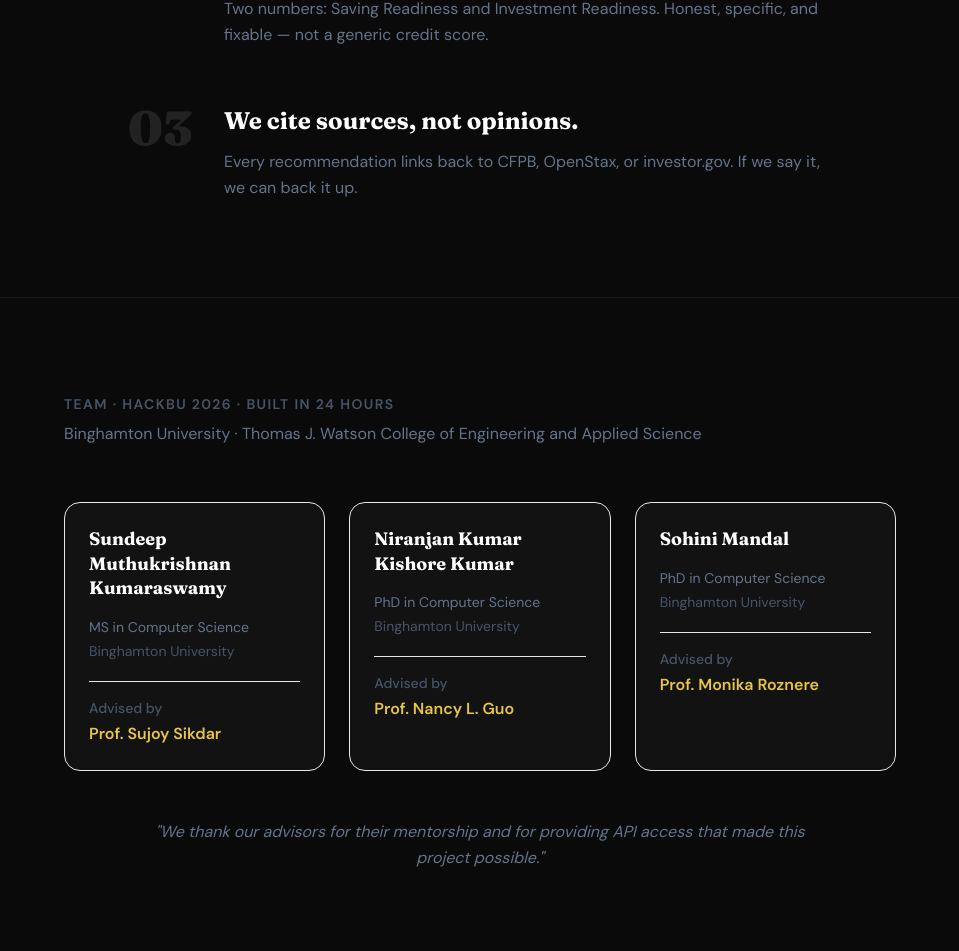
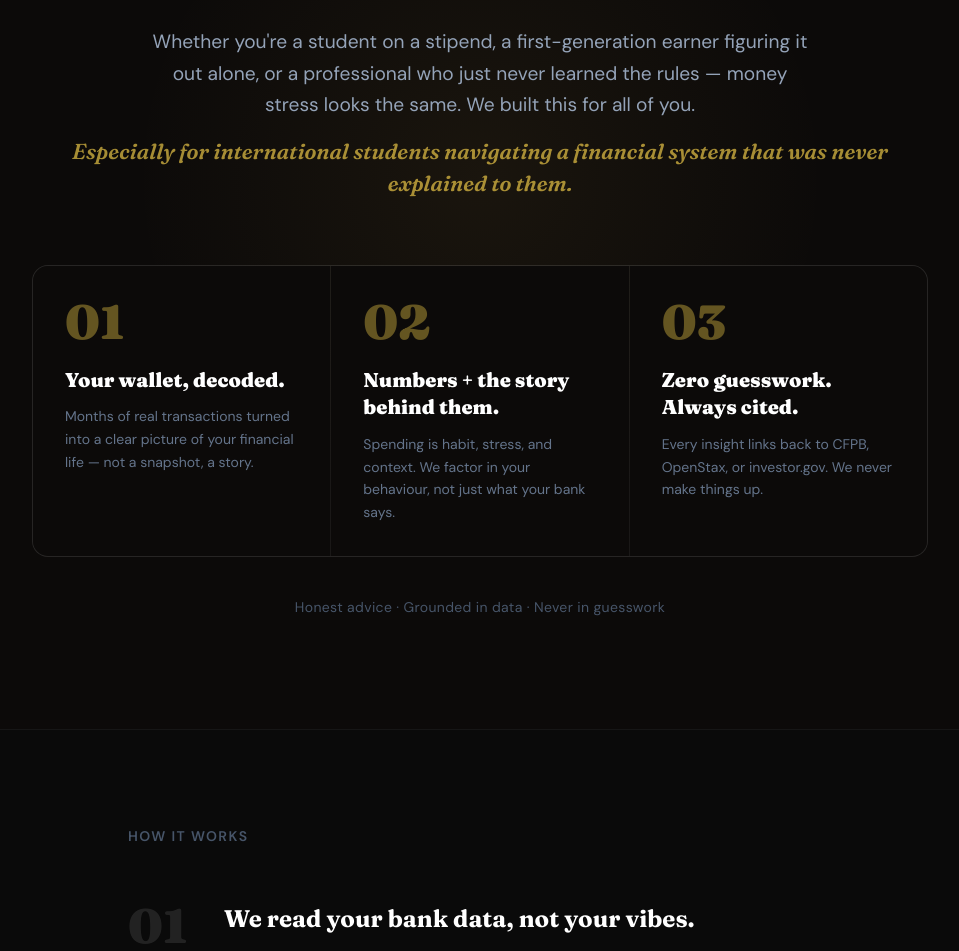
Before and after one commit to Sundeep-m-k/Finsightai, a React (Vite) app in the folder frontend/: page / in a window 1280 px wide. Shown: the part 1320-2271 px from the top of the page, without its empty margins (160-1119 px from the left). Built offline with nearby package versions, Linux system fonts and the light colour scheme; no server answers.

Commit message:
Updating the frontend

```diff
--- a/frontend/src/components/common/Loader.tsx
+++ b/frontend/src/components/common/Loader.tsx
@@ -1,7 +1,10 @@
 export function Loader() {
   return (
-    <div className="flex items-center justify-center py-12" role="status">
-      <div className="h-10 w-10 animate-spin rounded-full border-2 border-indigo-600 border-t-transparent" />
+    <div className="flex flex-col items-center justify-center py-16 gap-4" role="status">
+      <div className="h-10 w-10 animate-spin rounded-full border-2 border-stone-200 border-t-stone-700 dark:border-white/15 dark:border-t-white" />
+      <span className="text-sm text-stone-400 dark:text-slate-600 font-medium">
+        Calculating…
+      </span>
       <span className="sr-only">Loading…</span>
     </div>
   );
--- a/frontend/src/pages/DashboardPage.tsx
+++ b/frontend/src/pages/DashboardPage.tsx
@@ -138,7 +138,7 @@ export function DashboardPage() {
     <div className="space-y-8">
 
       {/* ── Header ─────────────────────────────────────────────────────────── */}
-      <div className="flex items-start justify-between gap-4">
+      <div className="flex items-start justify-between gap-4 animate-fade-up">
         <div>
           <h1 className={`font-display font-black text-3xl leading-tight ${c(isLight, 'text-stone-900', 'text-white')}`}>
             Your Financial Plan
@@ -162,7 +162,7 @@ export function DashboardPage() {
       </div>
 
       {/* ── Readiness scores ───────────────────────────────────────────────── */}
-      <div className="grid gap-4 sm:grid-cols-2">
+      <div className="grid gap-4 sm:grid-cols-2 animate-fade-up" style={{ animationDelay: '0.08s' }}>
         <ScoreCard
           label="Saving Readiness"
           icon={PiggyBank}
@@ -183,9 +183,9 @@ export function DashboardPage() {
 
       {/* ── AI Narrative ───────────────────────────────────────────────────── */}
       {data.narrative && (
-        <div className={`rounded-2xl border p-5 ${
+        <div className={`rounded-2xl border p-5 animate-fade-up ${
           c(isLight, 'border-stone-200 bg-stone-50', 'border-white/8 bg-white/[0.03]')
-        }`}>
+        }`} style={{ animationDelay: '0.14s' }}>
           <p className={`text-base font-display font-semibold italic leading-relaxed ${
             c(isLight, 'text-stone-700', 'text-slate-300')
           }`}>
@@ -195,7 +195,7 @@ export function DashboardPage() {
       )}
 
       {/* ── Insights ───────────────────────────────────────────────────────── */}
-      <div>
+      <div className="animate-fade-up" style={{ animationDelay: '0.20s' }}>
         <SectionHeading text="Personalised Insights" isLight={isLight} />
         <div className="space-y-3">
           {data.insights.map((insight, i) => (
--- a/frontend/src/pages/GapRevealPage.tsx
+++ b/frontend/src/pages/GapRevealPage.tsx
@@ -128,8 +128,8 @@ function GapRow({ row, visible, index, isLight }: { row: GapRowData; visible: bo
 
   return (
     <div
-      className={`transition-all duration-500 ${visible ? 'animate-row-reveal opacity-100' : 'opacity-0'}`}
-      style={{ animationDelay: `${index * 0.4}s`, animationFillMode: 'both' }}
+      className={visible ? 'animate-fade-up' : 'invisible'}
+      style={{ animationDelay: `${index * 0.35}s`, animationFillMode: 'both' }}
     >
       <div className={`rounded-2xl border p-5 ${cv(isLight, 'bg-white border-stone-200', 'bg-white/[0.03] border-white/8')}`}>
         {/* Header */}
@@ -200,18 +200,14 @@ export function GapRevealPage() {
   const isRealData = derived !== null;
 
   const [visibleCount, setVisibleCount] = useState(0);
-  const [showSummary, setShowSummary]   = useState(false);
-  const [headingVisible, setHeadingVisible] = useState(false);
 
-  const totalRate  = useCountUp(SUMMARY.actualRate * 10,  800, 400, headingVisible);
-  const statedRate = useCountUp(SUMMARY.statedRate * 10,  800, 600, headingVisible);
+  const totalRate  = useCountUp(SUMMARY.actualRate * 10, 800, 400, true);
+  const statedRate = useCountUp(SUMMARY.statedRate * 10, 800, 600, true);
 
   useEffect(() => {
-    setTimeout(() => setHeadingVisible(true), 200);
     GAP_DATA.forEach((_, i) => {
-      setTimeout(() => setVisibleCount(i + 1), i * 400 + 800);
+      setTimeout(() => setVisibleCount(i + 1), i * 350 + 500);
     });
-    setTimeout(() => setShowSummary(true), GAP_DATA.length * 400 + 1200);
   }, [GAP_DATA.length]);
 
   return (
@@ -241,7 +237,7 @@ export function GapRevealPage() {
       <div className="max-w-5xl mx-auto w-full px-6 xl:px-8 py-10">
 
         {/* ── Heading ──────────────────────────────────────────────────────── */}
-        <div className={`mb-8 transition-all duration-700 ${headingVisible ? 'opacity-100 translate-y-0' : 'opacity-0 translate-y-6'}`}>
+        <div className="mb-8 animate-fade-up">
           <div className={`inline-flex items-center gap-2 px-3 py-1.5 rounded-full border text-xs font-semibold mb-5 ${
             cv(isLight, 'bg-red-50 border-red-200 text-red-500', 'bg-red-500/10 border-red-500/20 text-red-400')
           }`}>
@@ -306,8 +302,8 @@ export function GapRevealPage() {
             ))}
           </div>
 
-          {/* Summary + CTA (sticky on desktop) */}
-          <div className={`transition-all duration-700 ${showSummary ? 'opacity-100 translate-y-0' : 'opacity-0 translate-y-8'}`}>
+          {/* Summary + CTA */}
+          <div className="animate-fade-up" style={{ animationDelay: '0.3s' }}>
             <h2 className={`font-display font-black text-xl mb-4 ${cv(isLight, 'text-stone-900', 'text-white')}`}>
               What this means
             </h2>
--- a/frontend/src/pages/LandingPage.tsx
+++ b/frontend/src/pages/LandingPage.tsx
@@ -183,6 +183,93 @@ export function LandingPage() {
         </div>
       </section>
 
+      {/* ── Manifesto ─────────────────────────────────────────────────────────── */}
+      <section className="relative overflow-hidden bg-stone-950 px-8 py-28">
+
+        {/* Ambient gold glow */}
+        <div className="absolute inset-0 pointer-events-none" aria-hidden>
+          <div
+            className="absolute top-1/2 left-1/2 -translate-x-1/2 -translate-y-1/2 w-[700px] h-[700px] rounded-full opacity-[0.07]"
+            style={{ background: 'radial-gradient(circle, #d4a849 0%, transparent 70%)' }}
+          />
+        </div>
+
+        <div className="relative max-w-4xl mx-auto">
+
+          {/* Eyebrow */}
+          <p className="text-xs font-semibold uppercase tracking-[0.25em] text-gold-400/60 mb-10 text-center">
+            What we actually are
+          </p>
+
+          {/* Main quote */}
+          <h2
+            className="font-display font-black text-white leading-[1.05] tracking-tight mb-8 text-center"
+            style={{ fontSize: 'clamp(2rem, 5vw, 4rem)' }}
+          >
+            Not your bank.<br />
+            Not your dad.<br />
+            <span className="text-gold-400">Your financial mirror.</span>
+          </h2>
+
+          {/* Emotional paragraph */}
+          <p
+            className="text-slate-400 leading-relaxed max-w-2xl mx-auto text-center mb-4"
+            style={{ fontSize: 'clamp(1rem, 2vw, 1.2rem)' }}
+          >
+            Whether you're a student on a stipend, a first-generation earner
+            figuring it out alone, or a professional who just never learned the rules —
+            money stress looks the same. We built this for all of you.
+          </p>
+
+          {/* International student callout */}
+          <p
+            className="font-display font-semibold italic text-gold-400/70 text-center mb-16"
+            style={{ fontSize: 'clamp(1.1rem, 2vw, 1.35rem)' }}
+          >
+            Especially for international students navigating a financial system
+            that was never explained to them.
+          </p>
+
+          {/* Three pillars — bold text only, no emojis */}
+          <div className="grid sm:grid-cols-3 gap-px bg-white/[0.06] rounded-2xl overflow-hidden border border-white/[0.06]">
+            {[
+              {
+                title: 'Your wallet, decoded.',
+                desc: 'Months of real transactions turned into a clear picture of your financial life — not a snapshot, a story.',
+              },
+              {
+                title: 'Numbers + the story behind them.',
+                desc: 'Spending is habit, stress, and context. We factor in your behaviour, not just what your bank says.',
+              },
+              {
+                title: 'Zero guesswork. Always cited.',
+                desc: 'Every insight links back to CFPB, OpenStax, or investor.gov. We never make things up.',
+              },
+            ].map((pillar, i) => (
+              <div
+                key={pillar.title}
+                className="bg-stone-950 px-8 py-8 hover:bg-white/[0.04] transition-colors"
+              >
+                <span className="font-display font-black text-gold-400/40 text-5xl leading-none block mb-5">
+                  {String(i + 1).padStart(2, '0')}
+                </span>
+                <h3 className="font-display font-black text-white text-xl leading-snug mb-3">
+                  {pillar.title}
+                </h3>
+                <p className="text-slate-500 text-sm leading-relaxed">
+                  {pillar.desc}
+                </p>
+              </div>
+            ))}
+          </div>
+
+          {/* Bottom companion line */}
+          <p className="text-center text-slate-600 text-sm mt-10 tracking-wide">
+            Honest advice · Grounded in data · Never in guesswork
+          </p>
+        </div>
+      </section>
+
       {/* ── Divider ───────────────────────────────────────────────────────────── */}
       <div className={`mx-8 h-px ${isLight ? 'bg-cream-300' : 'bg-white/5'}`} />
 
@@ -261,10 +348,10 @@ export function LandingPage() {
 
               {/* Advisor */}
               <div className={`pt-4 border-t ${isLight ? 'border-cream-300' : 'border-white/8'}`}>
-                <p className={`text-sm font-medium mb-1 ${isLight ? 'text-stone-400' : 'text-slate-600'}`}>
+                <p className={`text-xs font-semibold uppercase tracking-wider mb-1.5 ${isLight ? 'text-stone-400' : 'text-slate-600'}`}>
                   Advised by
                 </p>
-                <p className={`text-base font-semibold ${isLight ? 'text-gold-600' : 'text-gold-400'}`}>
+                <p className={`text-xl font-display font-black leading-snug ${isLight ? 'text-gold-600' : 'text-gold-400'}`}>
                   {member.advisor}
                 </p>
               </div>
@@ -273,11 +360,11 @@ export function LandingPage() {
         </div>
 
         {/* Thank-you note */}
-        <p className={`text-base text-center leading-relaxed max-w-2xl mx-auto italic ${
-          isLight ? 'text-stone-500' : 'text-slate-500'
+        <p className={`text-xl sm:text-2xl text-center leading-relaxed max-w-2xl mx-auto font-display font-semibold italic ${
+          isLight ? 'text-stone-500' : 'text-slate-400'
         }`}>
-          "We thank our advisors for their mentorship and for providing API access
-          that made this project possible."
+          "We are grateful to our advisors for their mentorship, guidance, and constant
+          encouragement throughout our journey."
         </p>
       </section>
 
```
Also changed, not shown: frontend/src/pages/ExpenseSummaryPage.tsx (+94 -48 lines), 5 other files (tests, documents, lock files or other folders).
